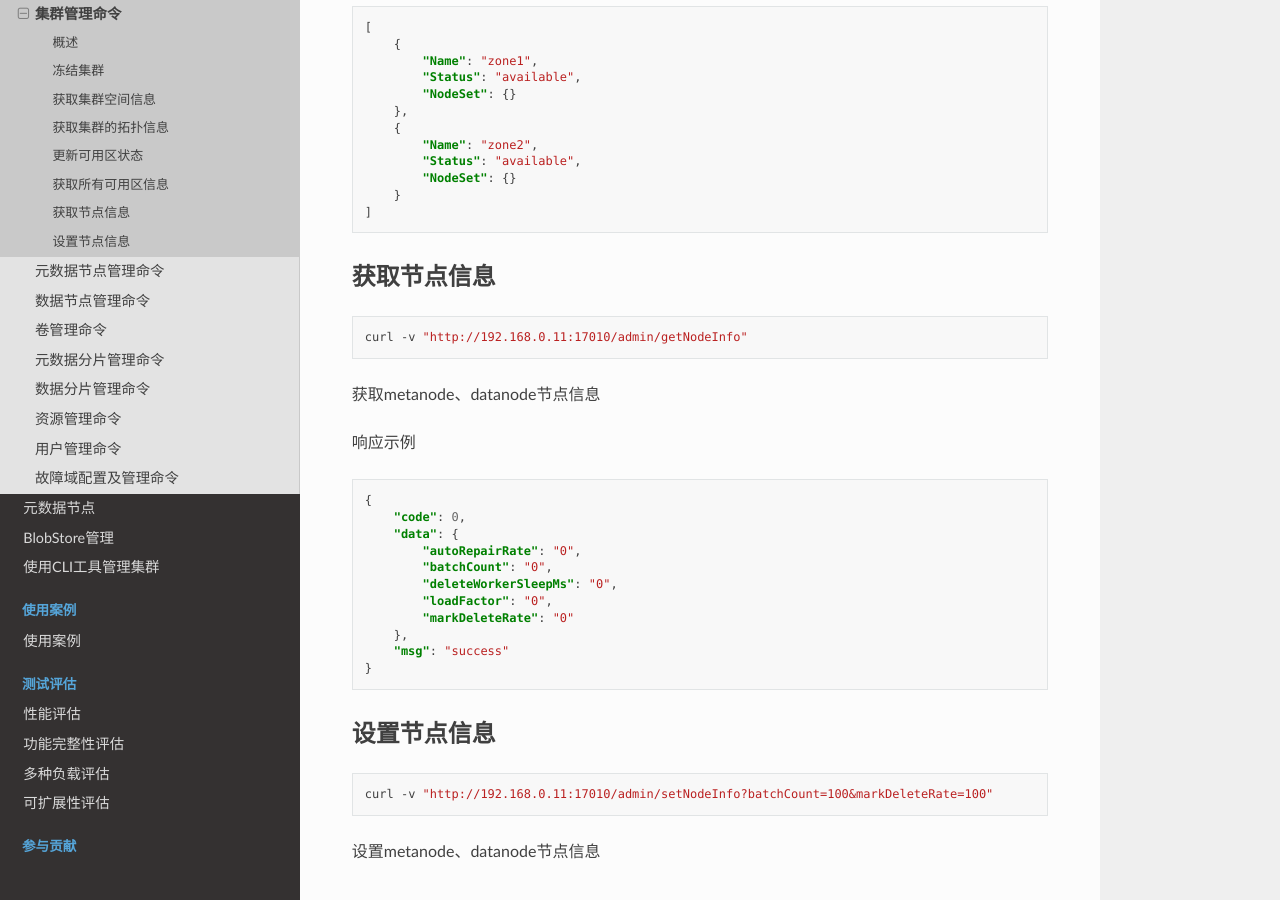
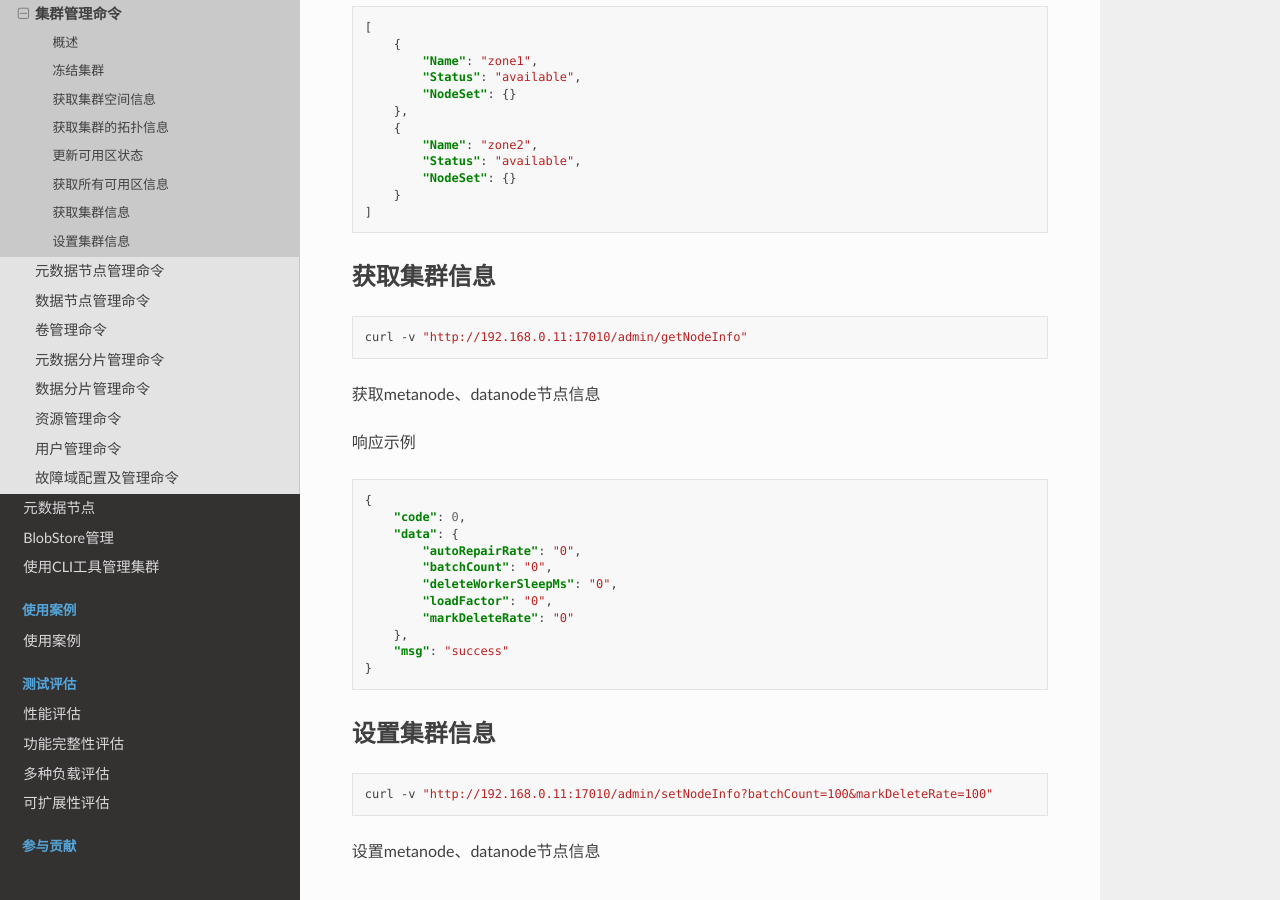
Before and after one commit to cubefs/docs-zh, a Sphinx documentation site: the page built from docs/source/admin-api/master/cluster.rst, in a window 1280 px wide and 900 px high, scrolled down 3441 px. Built offline with Sphinx 7.4.7 and the Read the Docs theme 2.0.0, drawn with Linux system fonts in a browser that asks for light colours.

Commit message:
Update cluster.rst

```diff
--- a/docs/source/admin-api/master/cluster.rst
+++ b/docs/source/admin-api/master/cluster.rst
@@ -197,7 +197,7 @@
     ]
 
 
-获取节点信息
+获取集群信息
 -----------
 
 .. code-block:: bash
@@ -224,7 +224,7 @@
     }
 
 
-设置节点信息
+设置集群信息
 -----------
 
 .. code-block:: bash
```
